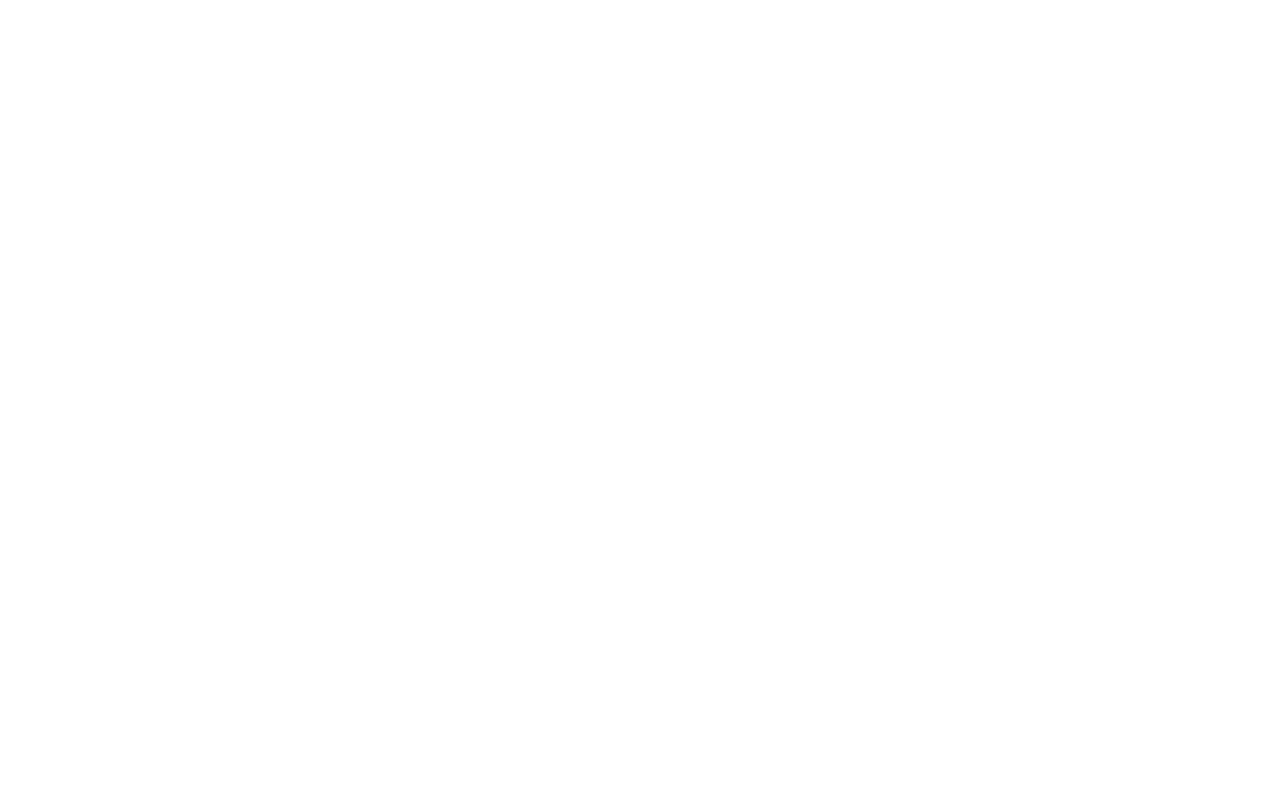
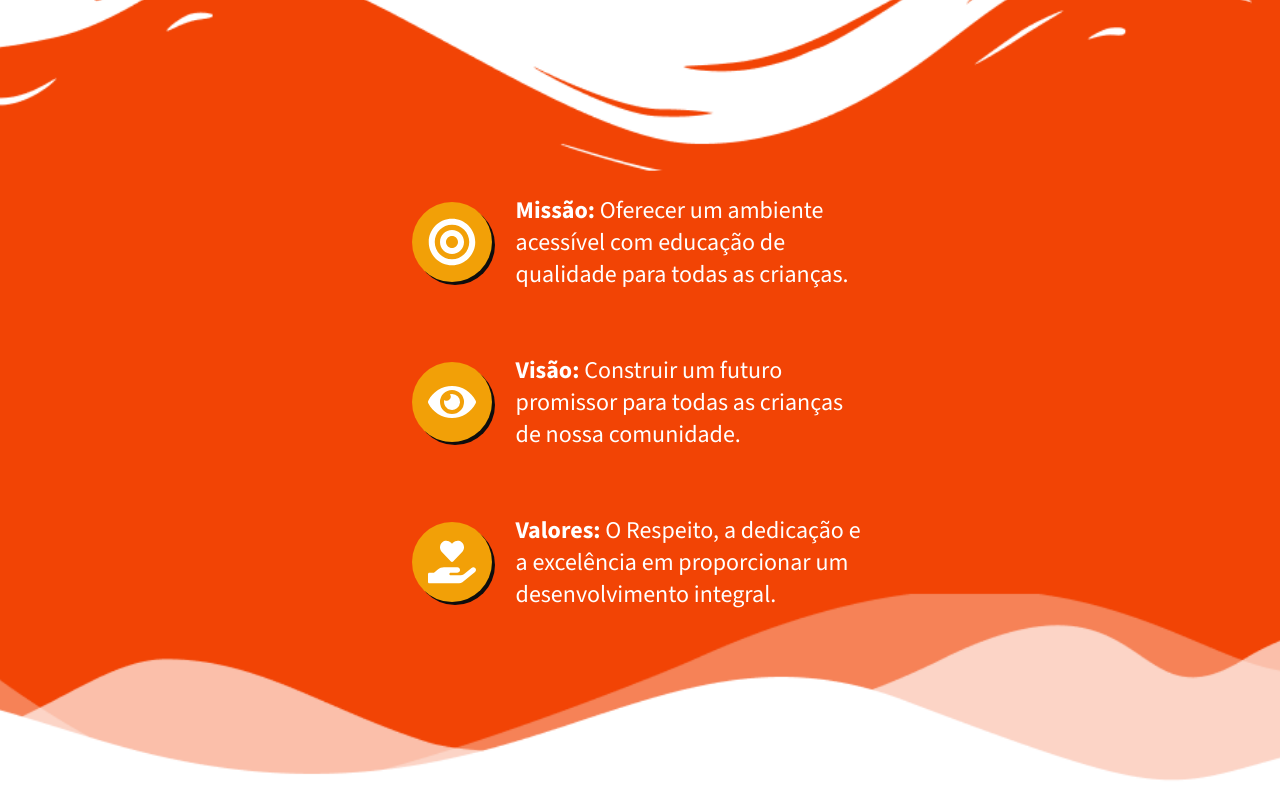
Before and after one commit to FabianoPereiraOne/projeto-recriar, a Next.js app: page / in a window 1280 px wide. Shown: the part 2100-2902 px from the top of the page. Before the commit the page ends 1954 px from the top, so only its background shows below. Built offline with nearby package versions, Linux system fonts and the light colour scheme.

Commit message:
Styles: (Banner) - Finish styles

```diff
--- /dev/null
+++ b/src/components/Containers/Banner/index.tsx
@@ -0,0 +1,23 @@
+import { FaBullseye, FaEye, FaHandHoldingHeart } from 'react-icons/fa'
+import styles from './styles.module.css'
+
+export const Banner = () => {
+ return (
+  <section className={styles.container}>
+   <div className={styles.contentCenter}>
+    <div className={styles.infoCard}>
+     <div className={styles.icon} ><FaBullseye /></div>
+     <p className={styles.paragraph}><strong>Missão:</strong> Oferecer  um ambiente acessível com educação de qualidade para todas as crianças.</p>
+    </div>
+    <div className={styles.infoCard}>
+     <div className={styles.icon} ><FaEye /></div>
+     <p className={styles.paragraph}><strong>Visão:</strong> Construir um futuro promissor para todas as crianças de nossa comunidade.</p>
+    </div>
+    <div className={styles.infoCard}>
+     <div className={styles.icon} ><FaHandHoldingHeart /></div>
+     <p className={styles.paragraph}><strong>Valores:</strong> O Respeito, a dedicação e a excelência em proporcionar um desenvolvimento integral.</p>
+    </div>
+   </div>
+  </section>
+ )
+}
--- /dev/null
+++ b/src/components/Containers/Banner/styles.module.css
@@ -0,0 +1,107 @@
+.container{
+ margin: 48px 0 0 0;
+ width: 100%;
+height: 900px;
+ display: flex;
+ flex-direction: column;
+ align-items: center;
+ justify-content: center;
+ background: url("/assets/fundo-section-mobile.png");
+ background-position: center;
+ background-repeat: no-repeat;
+ background-size: 100% 100%;
+ padding: 24px;
+}
+
+.contentCenter{
+ width: 100%;
+ height: 80%;
+ display: flex;
+ flex-direction: column;
+ align-items: center;
+ justify-content: center;
+}
+
+.infoCard:not(:first-of-type){
+ margin: 64px 0 0 0;
+}
+
+.infoCard{
+ display: flex;
+ align-items: center;
+ justify-content: space-between;
+}
+
+.icon{
+ width: 80px;
+ height: 80px;
+ border-radius: 50%;
+ background: var(--colors-yellow);
+ font-size: 48px;
+ display: flex;
+ align-items: center;
+ justify-content: center;
+ color: var(--colors-white);
+ box-shadow: 3px 3px 0 var(--colors-black);
+}
+
+.paragraph{
+ max-width: 70%;
+ font-size: var(--size-20);
+ color: var(--colors-white);
+}
+
+@media screen and (min-width:768px){
+ .container{
+  background: url("/assets/fundo-section.png");
+  background-position: center;
+  background-repeat: no-repeat;
+  background-size: cover;
+ }
+
+ .contentCenter{
+  width: 80%;
+  height: 50%;
+ }
+
+ .infoCard{
+  margin: 99px 0 0 0;
+  justify-content: center;
+ }
+
+ .paragraph{
+  font-size: var(--size-24);
+  margin: 0 0 0 24px ;
+  width: 70%;
+  max-width: 400px;
+ }
+}
+
+@media screen and (min-width:1440px){
+ .container{
+  margin: 64px 0 0 0;
+  height: 80vh;
+  background-size: 100% 80vh;
+ }
+
+ .contentCenter{
+  flex-direction: row;
+  width: 85%;
+ }
+
+ .infoCard:first-of-type{
+  margin: 0;
+ }
+
+ .infoCard:not(:first-of-type){
+  margin: 0 0 0 36px;
+ }
+
+ .icon{
+  width: 80px;
+  height: 80px;
+ }
+ .paragraph{
+  width: 75%;
+ }
+}
--- a/src/pages/index.tsx
+++ b/src/pages/index.tsx
@@ -1,4 +1,5 @@
 import { About } from "@/components/Containers/About";
+import { Banner } from "@/components/Containers/Banner";
 import { ContainerPrimary } from "@/components/Containers/ContainerPrimary";
 import { Header } from "@/components/Containers/Header";
 import { Main } from "@/components/Containers/Main";
@@ -12,6 +13,7 @@ export default function Home() {
         <Header />
         <Main />
         <About />
+        <Banner />
       </ContainerPrimary>
     </>
   )
```
Also changed, not shown: public/assets/fundo-section-mobile.png (added), public/assets/fundo-section.png (added).
